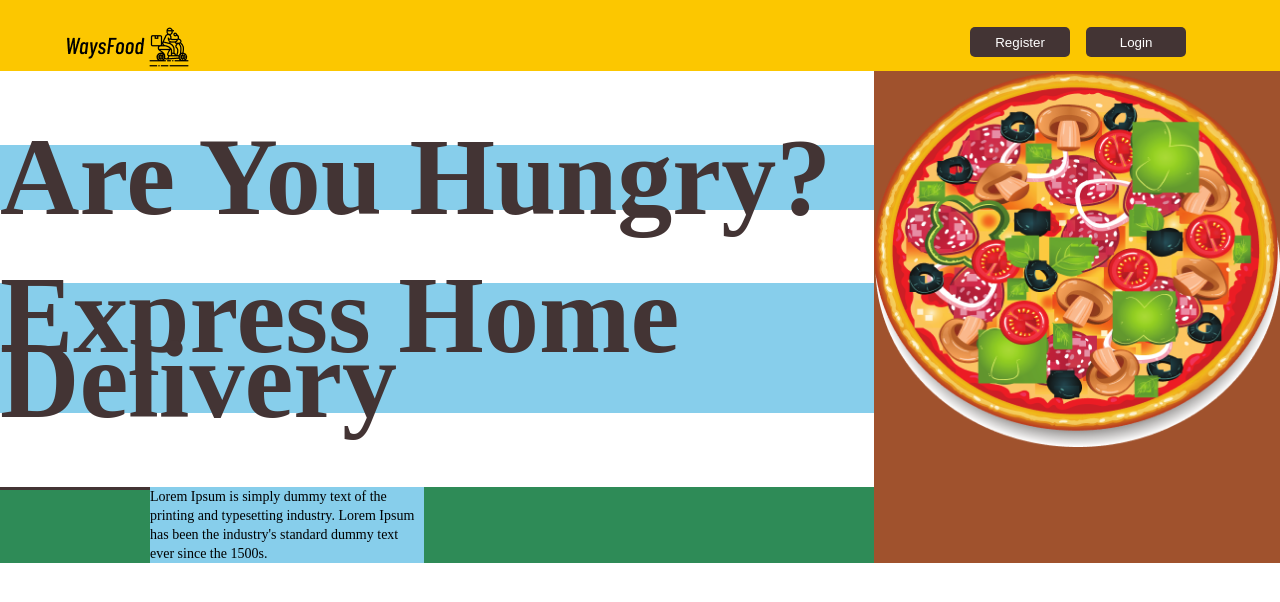
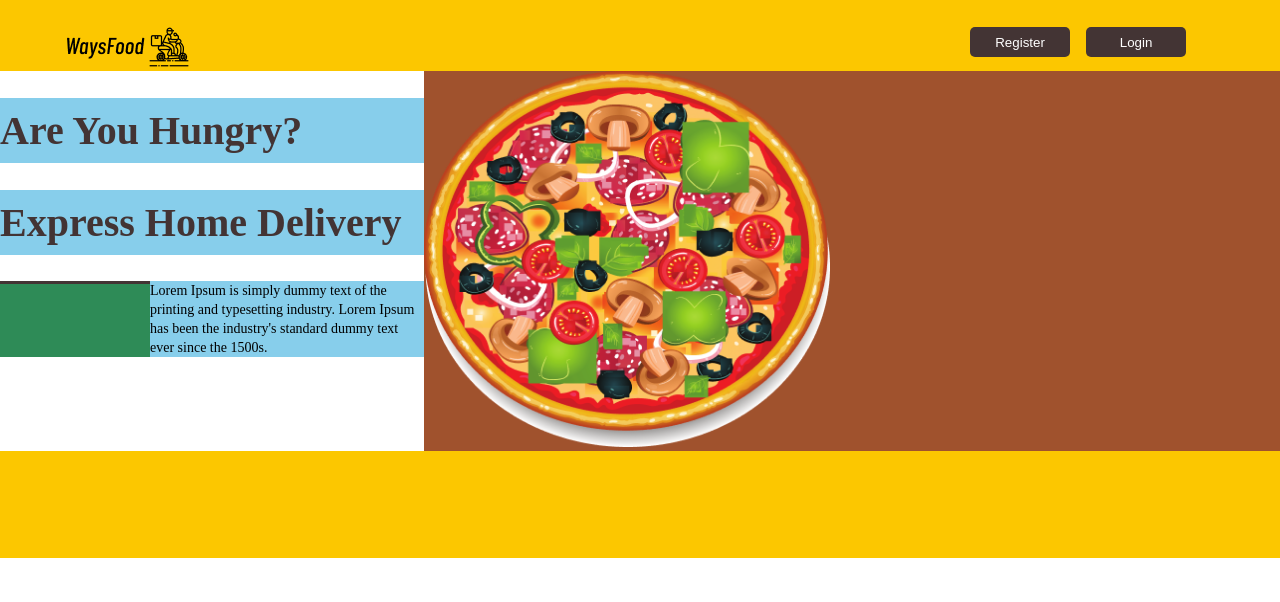
Before and after one commit to rizaruved/waysfood, a React (Create React App) app: page / in a window 1280 px wide. Shown: the top 602 px of the page. Built offline with nearby package versions, Linux system fonts and the light colour scheme; a web font is replaced by a local one.

Commit message:
/ ‘src/App.css’

```diff
--- a/src/App.css
+++ b/src/App.css
@@ -44,7 +44,7 @@
   font-family: Abhaya Libre ExtraBold, serif;
   font-style: normal;
   font-weight: 800;
-  font-size: 55px;
+  font-size: 20px;
   line-height: 65px;
   /* identical to box height */
   color: #433434;
```
